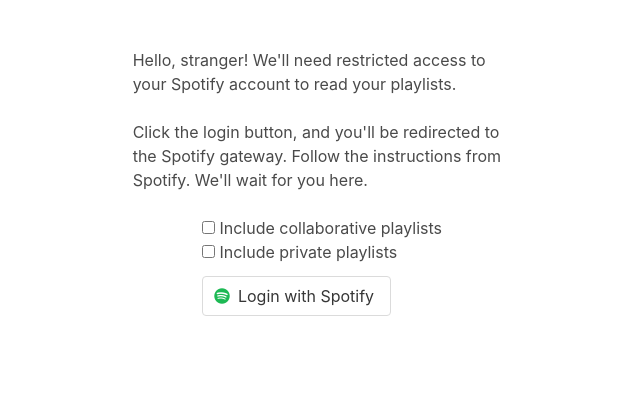
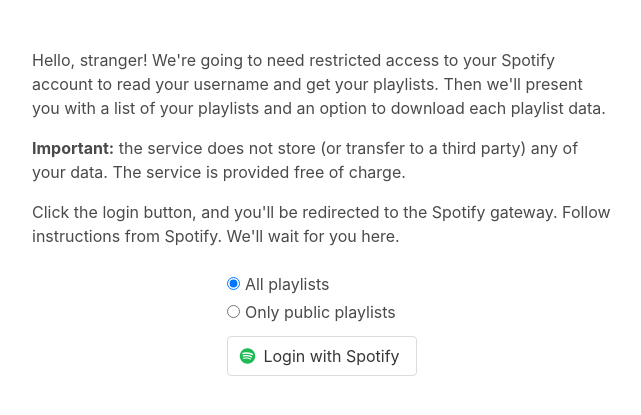
Before and after one commit to Klavionik/playlist-saver, a FastAPI app: page / in a window 1280 px wide. Shown: the part 113-528 px from the top of the page, without its empty margins (318-959 px from the left). Run offline with FastAPI, Linux system fonts and the light colour scheme; some libraries are stand-ins or nearby versions.

Commit message:
Update scope choice and welcome text

```diff
--- a/app/routes.py
+++ b/app/routes.py
@@ -1,11 +1,18 @@
+import enum
+
 from config import Config, get_config
 from fastapi import APIRouter, BackgroundTasks, Depends, Path, Request, responses
-from spotify import Client, Scope, get_client, get_scopes
+from spotify import Client, get_client, get_scope
 from starlette.templating import Jinja2Templates
 from utils import HEADER_ROW, Playlist, delete_temp_file, save_playlist_as_csv
 
 router = APIRouter()
 templates = Jinja2Templates("templates")
+
+
+class PlaylistScope(str, enum.Enum):
+    ALL = "all"
+    PUBLIC = "public"
 
 
 @router.get("/", response_class=responses.HTMLResponse)
@@ -20,16 +27,14 @@
 @router.get("/login")
 async def login(
     request: Request,
-    collaborative: bool = False,
-    private: bool = False,
+    scope: PlaylistScope,
     spotify: Client = Depends(get_client),
     config: Config = Depends(get_config),
 ):
-    scope = Scope()
-    scope.add_scopes(*get_scopes(collaborative, private))
+    auth_scope = get_scope(public_playlists=scope == PlaylistScope.PUBLIC)
 
     async with spotify:
-        url, state = spotify.authorize(scope)
+        url, state = spotify.authorize(auth_scope)
         request.session[config.STATE_KEY] = state
     return responses.RedirectResponse(url)
 
--- a/app/templates/index.html
+++ b/app/templates/index.html
@@ -7,25 +7,37 @@
 {% block content %}
   <section class="section">
     <div class="columns is-centered">
-            <div class="column is-one-third">
+      <div class="column is-half">
         <div class="is-flex is-flex-direction-column is-align-items-center is-size-4">
+
           <div class="content is-size-6">
-                        Hello, stranger! We'll need restricted access to your Spotify account to
-                        read your playlists.<br><br>Click the login button, and you'll be redirected
-                        to the Spotify gateway. Follow the instructions from Spotify. We'll wait for you here.
+            <p>
+              Hello, stranger! We're going to need restricted access to your Spotify account to
+              read your username and get your playlists. Then we'll present you with a list of your playlists and
+              an option to download each playlist data.
+            </p>
+            <p>
+              <b>Important:</b>&nbsp;the service does not store (or transfer to a third party) any of your data. The
+              service is provided free of charge.
+            </p>
+            <p>
+              Click the login button, and you'll be redirected to the Spotify gateway. Follow instructions from
+              Spotify. We'll wait for you here.
+            </p>
           </div>
+
           <form action="/login" method="GET">
             <div class="field">
               <div class="control">
-                                <label class="checkbox">
-                                    <input type="checkbox" name="collaborative">
-                                    Include collaborative playlists
+                <label class="radio">
+                  <input type="radio" name="scope" value="all" checked>
+                  All playlists
                 </label>
               </div>
-                            <div class="control">
-                                <label class="checkbox">
-                                    <input type="checkbox" name="private">
-                                    Include private playlists
+              <div class="control mt-1">
+                <label class="radio">
+                  <input type="radio" name="scope" value="public">
+                  Only public playlists
                 </label>
               </div>
             </div>
```
Also changed, not shown: app/spotify.py (+3 -5 lines). Lines whose indentation alone changed are shown as unchanged.
